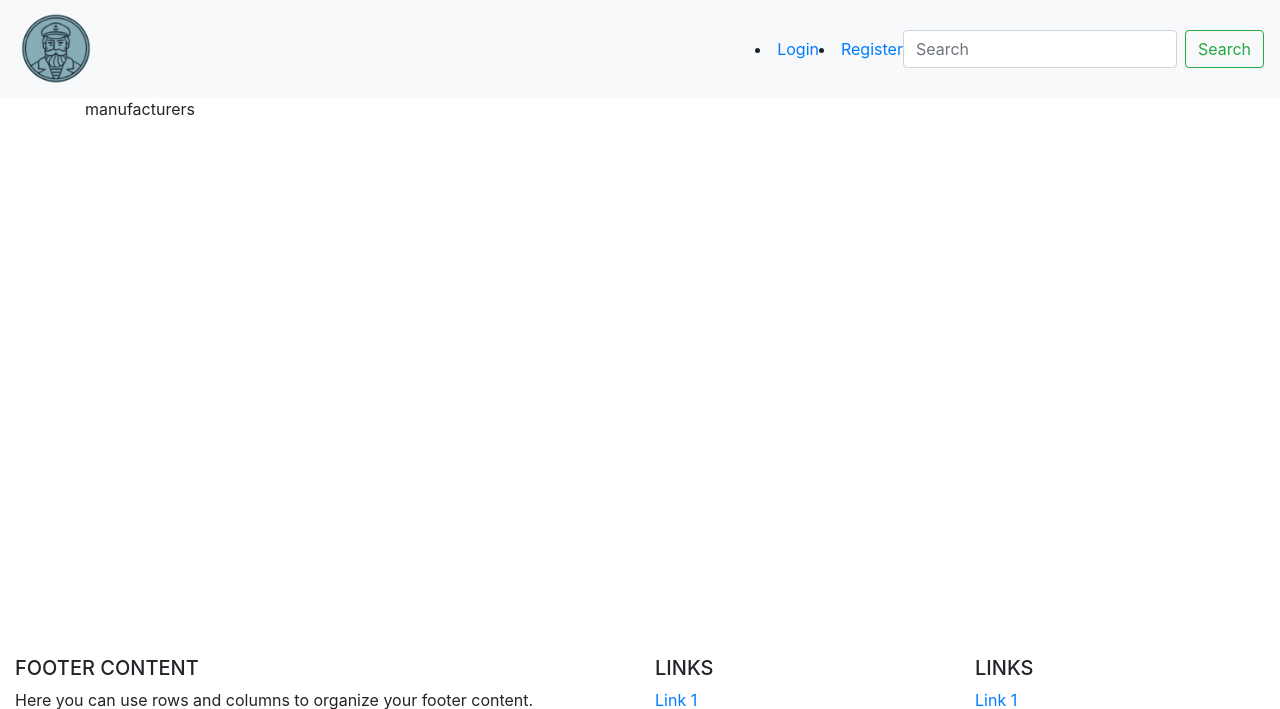
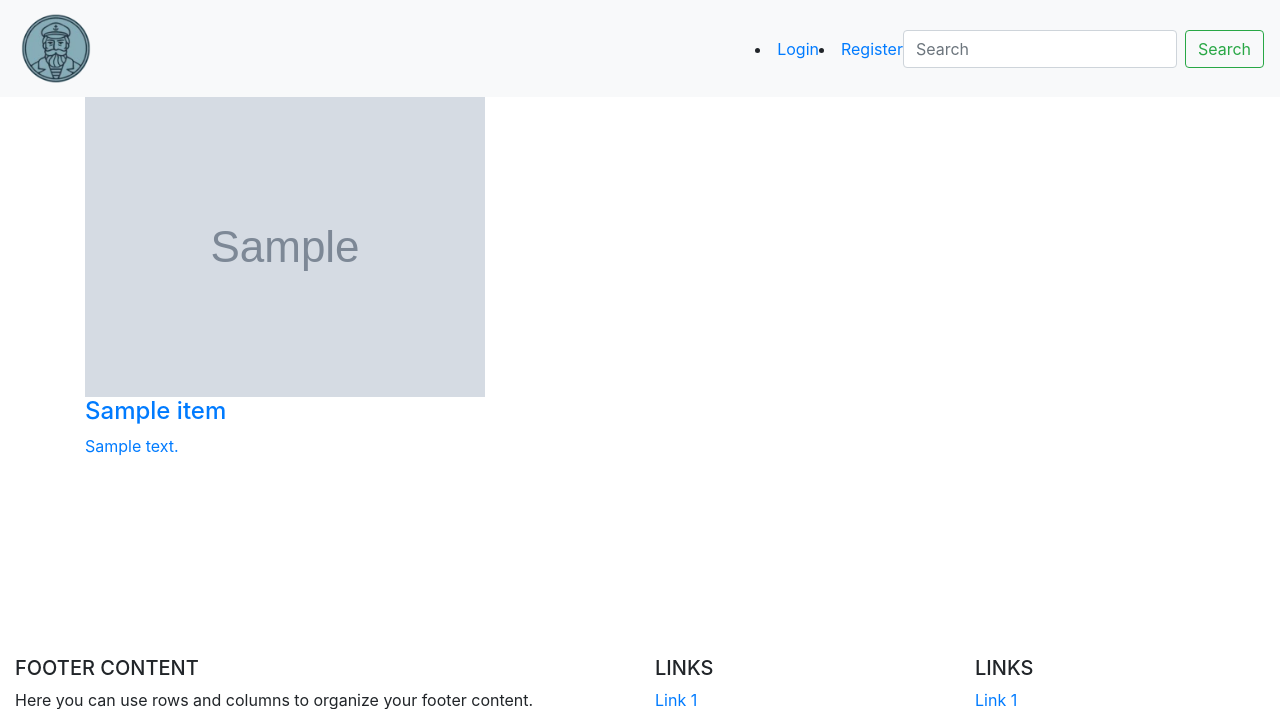
Before and after one commit to Akzelele/CaptainConsole, a Django app: page / in a window 1280 px wide. Shown: the top 709 px of the page. Run offline with Django 3.2, Linux system fonts and the light colour scheme; tables that the repository leaves empty hold one stand-in row (values such as "Sample post"); grey boxes marked "Sample" are stand-in pictures; some libraries are stand-ins or nearby versions.

Commit message:
item-index a la fyrirlestur, images broken ARG

```diff
--- a/item/views.py
+++ b/item/views.py
@@ -4,5 +4,5 @@
 
 # Create your views here.
 def index(request):
-    context = {'items': Item.objects.all().order_by('name')}
+    context = {'items': Item.objects.all().order_by('id')}
     return render(request, 'item/index.html', context)
--- a/templates/item/index.html
+++ b/templates/item/index.html
@@ -1,11 +1,8 @@
 {% extends 'base.html' %}
-{% block content %}
-<a>manufacturers</a>
-        <ul>
-            {% for manufacturer in manufacturers %}
-                <li>
-                {{ manufacturer}}
-                </li>
-            {% endfor %}
-        </ul>
-{% endblock content%}
+    {% block content %}
+        <div class="items">
+        {% for item in items %}
+            {% include 'item/single_item.html' with item=item %}
+        {% endfor %}
+        </div>
+    {% endblock %}
--- /dev/null
+++ b/templates/item/single_item.html
@@ -0,0 +1,8 @@
+<div class="single-item">
+<a href = "/{{ item.name }}">
+    <img class="item-img" src="{{ item.itemimage_set.first }}" alt="{{ item.name }} image" />
+{#    TODO: FIX IMAGES PLS :(#}
+    <h4>{{ item.name }}</h4>
+    <p>{{ item.description }}</p>
+</a>
+</div>
```
